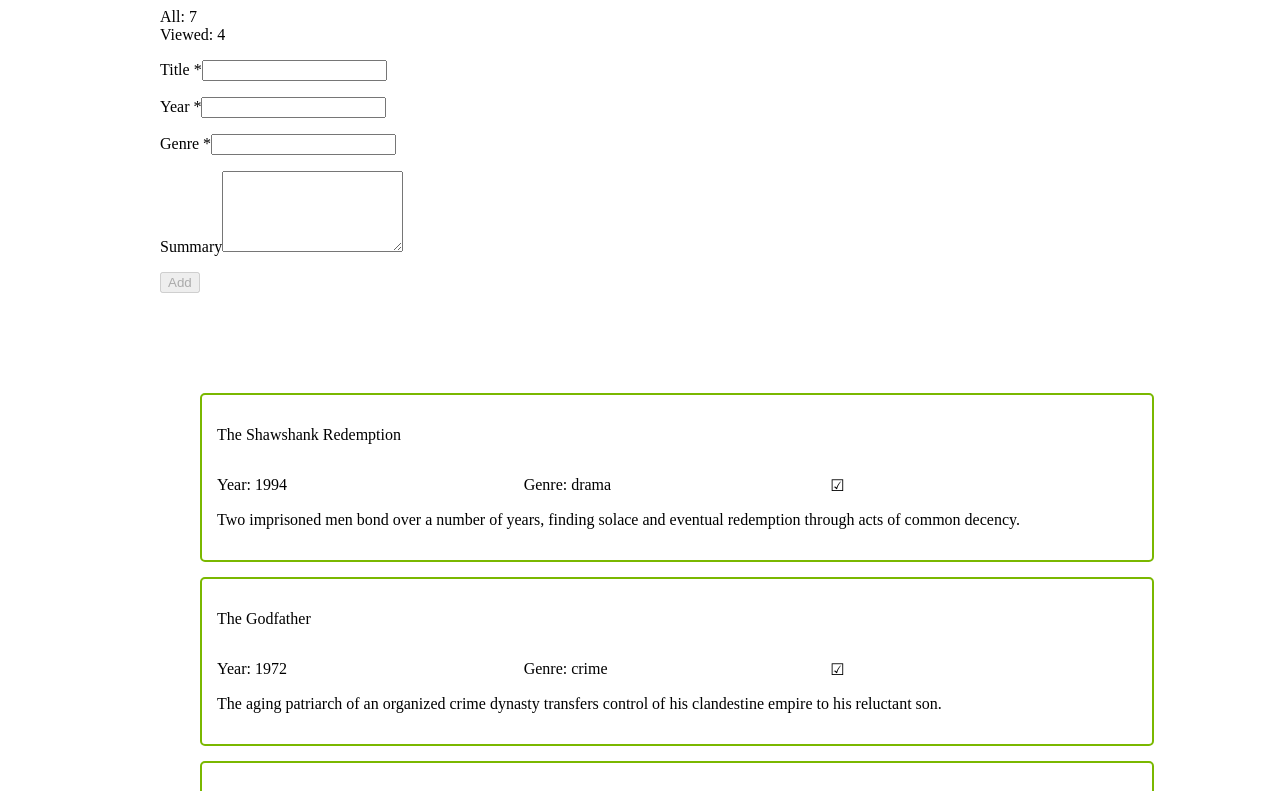
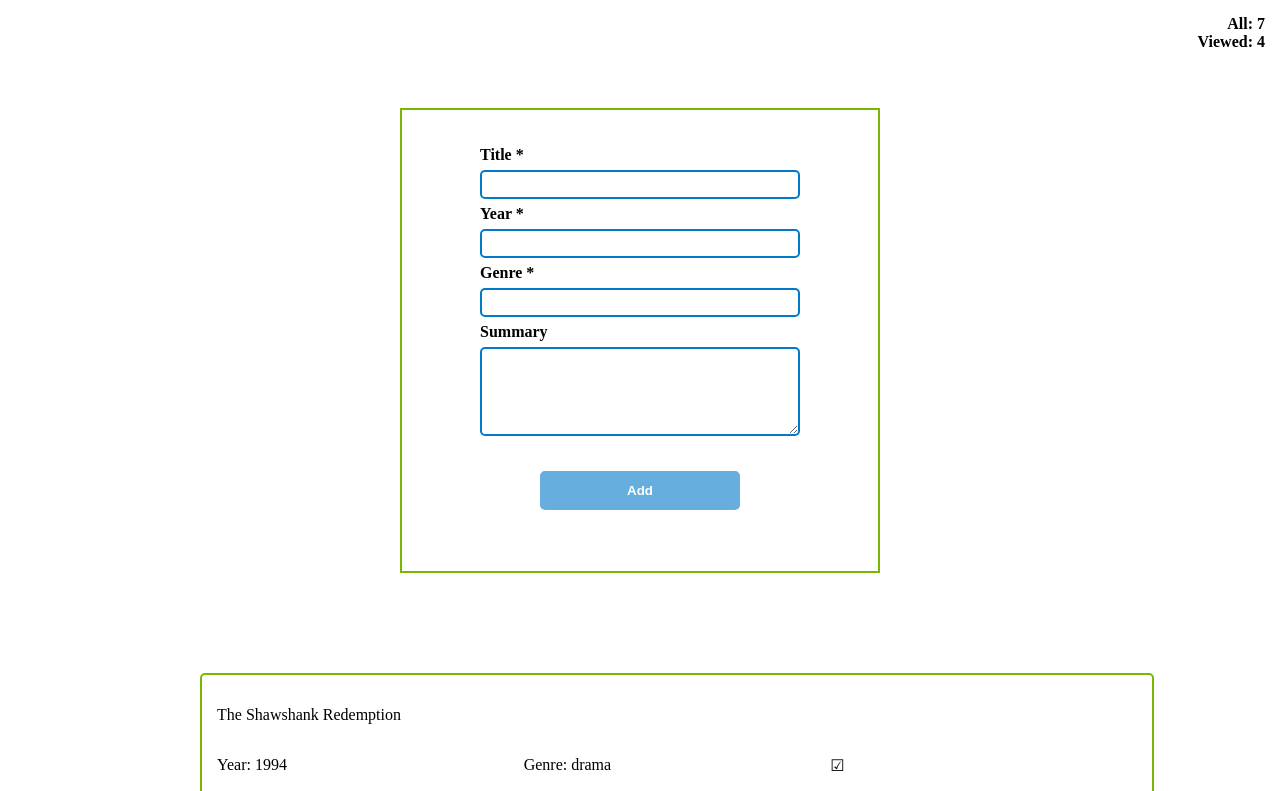
Before and after one commit to spieszku/fe_patronage_2018_task_3, a React (Create React App) app: page / in a window 1280 px wide. Shown: the top 791 px of the page. Built offline with nearby package versions, Linux system fonts and the light colour scheme; the HTML template or start-up script is replaced by a standard one.

Commit message:
Add some styles

```diff
--- a/src/App.css
+++ b/src/App.css
@@ -6,6 +6,7 @@
   width: 960px;
   max-width: 100%;
   margin: 0 auto;
+  padding-top: 100px;
 }
 
 .movie-item {
@@ -33,3 +34,65 @@
 #moviesListContainer {
     margin-top: 100px;
 }
+#addMovieForm {
+    width: 480px;
+    margin: 0 auto;
+    border: solid 2px #7ab800;
+    padding: 30px 15px;
+    max-width: 100%;
+    box-sizing: border-box;
+}
+.form-item {
+    width: 320px;
+    margin: 0 auto;
+}
+.form-item input, .form-item textarea {
+    padding: 5px 10px;
+    border: solid 2px #007ac9;
+    width: 100%;
+    box-sizing: border-box;
+    border-radius: 5px;
+}
+.form-item input:focus, .form-item textarea:focus {
+    outline: none;
+    border-color: #004080;
+}
+
+.form-item label {
+    line-height: 30px;
+    font-weight: bold;
+    display: block;
+}
+.form-submit {
+    text-align: center;
+    padding: 15px;
+}
+.btn {
+    padding: 10px 20px;
+    background-color: #007ac9;
+    color: #fff;
+    font-weight: bold;
+    border: solid 2px #007ac9;
+    cursor: pointer;
+    min-width: 200px;
+    border-radius: 5px;
+    transition: all 0.5s;
+}
+.btn:hover {
+    color: #007ac9;
+    background-color: #fff;
+}
+.btn:focus {
+    outline: none;
+}
+.btn:disabled {
+    opacity: 0.6;
+    cursor: not-allowed;
+}
+.counter {
+    position: absolute;
+    top: 15px;
+    right: 15px;
+    text-align: right;
+    font-weight: bold;
+}
--- a/src/Counter.js
+++ b/src/Counter.js
@@ -3,7 +3,7 @@
 export default class Counter extends React.Component {
     render () {
         return (
-            <div>
+            <div class="counter">
                 <div>All: {this.props.countAll}</div>
                 <div>Viewed: {this.props.countSeen}</div>
             </div>
--- a/src/MovieForm.js
+++ b/src/MovieForm.js
@@ -124,7 +124,9 @@
                         <label htmlFor="#movieSummary">Summary</label>
                         <textarea id="#movieSummary" name="summary" rows="5" value={this.state.movie.summary} onChange={this.handleChange}></textarea>
                     </p>
-                    <input disabled={!this.state.validate.formValidate} type="button" value="Add" onClick={this.handleSubmit} />
+                    <p class="form-submit">
+                    <input disabled={!this.state.validate.formValidate} type="button" className="btn" value="Add" onClick={this.handleSubmit} />
+               </p>
                 </form>
             </div>
         );
```
